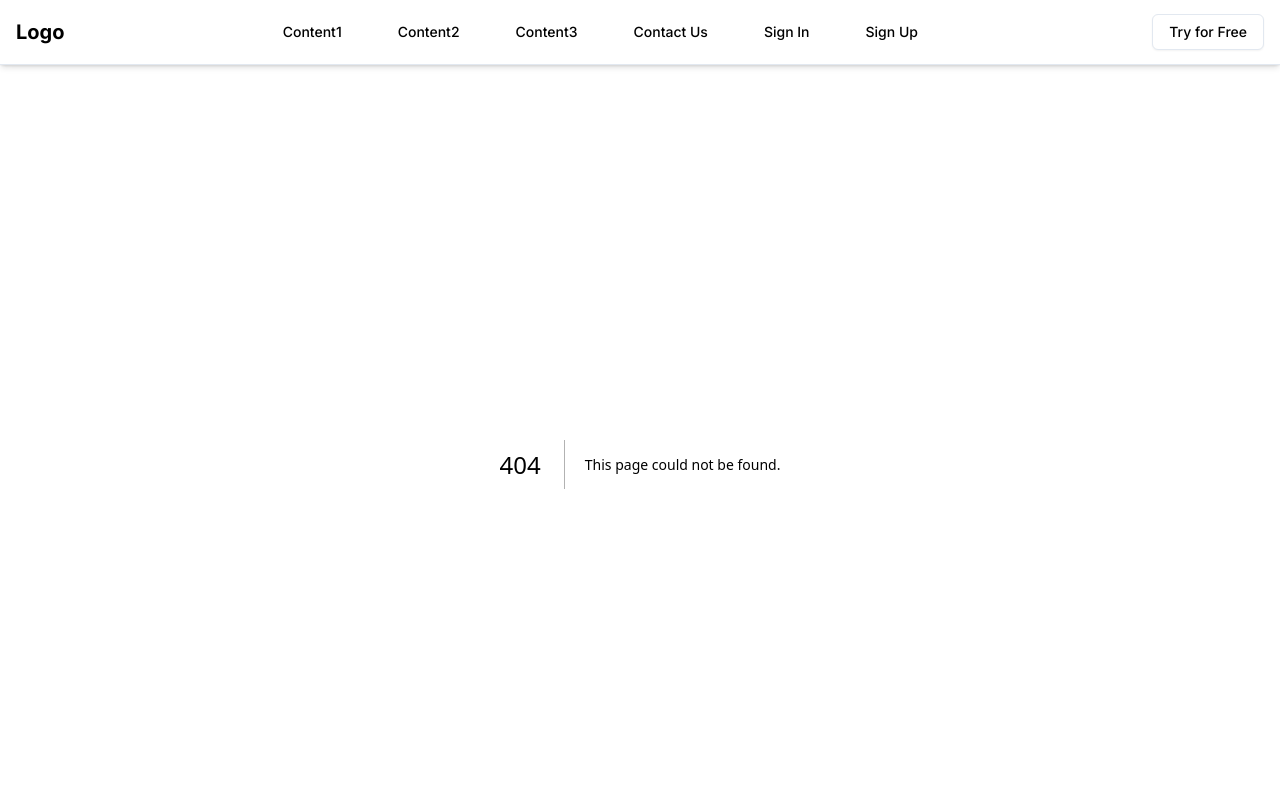
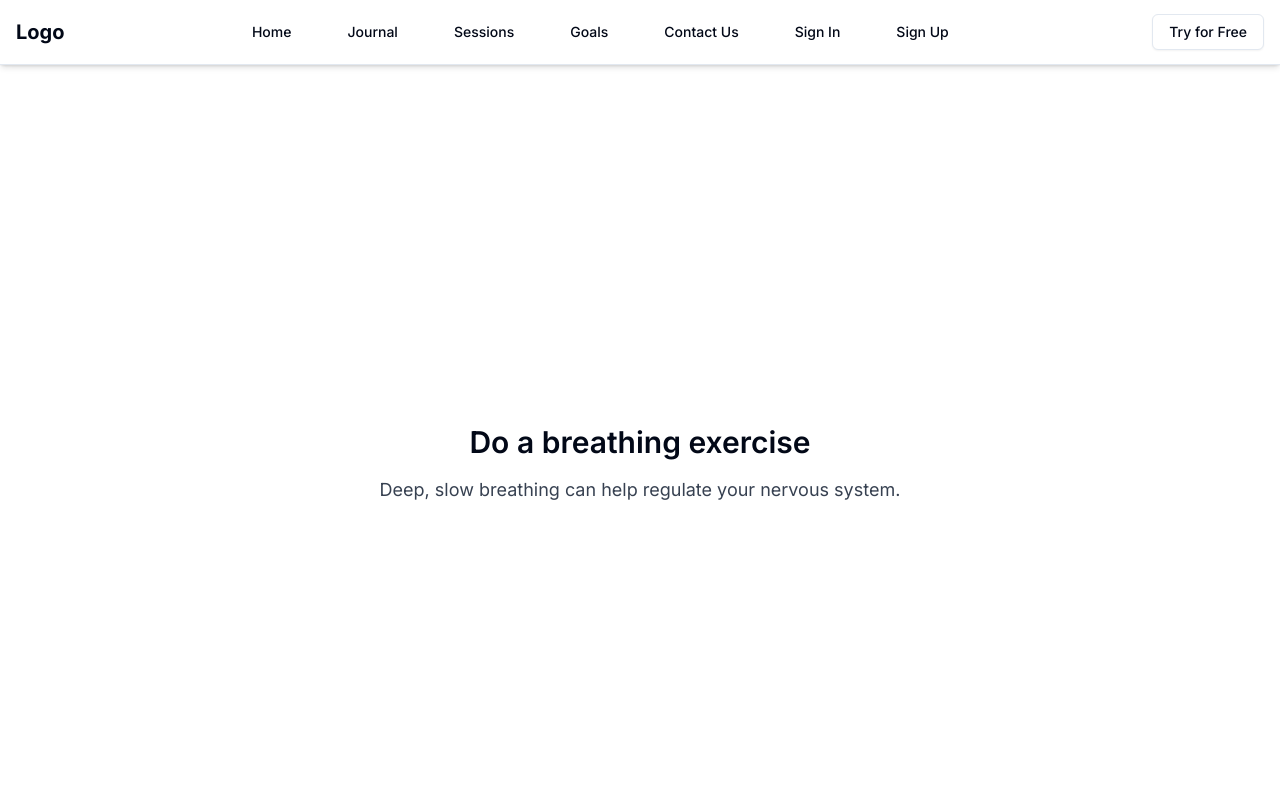
Before and after one commit to wwldavid/mental-health, a Next.js app: page /solution/do-breathing-exercise in a window 1280 px wide. Before the commit this address had no page. Shown: the top 800 px of the page. Built offline with nearby package versions, Linux system fonts and the light colour scheme.

Commit message:
Fix: removed secrets and re-committed safe files

```diff
--- a/jsconfig.json
+++ b/jsconfig.json
@@ -1,5 +1,6 @@
 {
   "compilerOptions": {
+    "baseUrl": ".",
     "paths": {
       "@/*": ["./src/*"]
     }
--- a/package.json
+++ b/package.json
@@ -17,6 +17,7 @@
     "class-variance-authority": "^0.7.1",
     "clsx": "^2.1.1",
     "express": "^5.1.0",
+    "framer-motion": "^12.12.1",
     "lucide-react": "^0.509.0",
     "next": "13.5.11",
     "next-auth": "^4.24.11",
--- /dev/null
+++ b/src/app/api/analyze/route.js
@@ -0,0 +1,34 @@
+import { NextResponse } from "next/server";
+import OpenAI from "openai";
+import suggestions from "@/lib/suggestions"; // 你的完整建议列表
+
+const openai = new OpenAI({
+  apiKey: process.env.OPENAI_API_KEY,
+});
+
+export async function POST(req) {
+  const body = await req.json();
+  const feeling = body.feeling;
+
+  const titlesList = suggestions.map((s) => s.title).join("\n- ");
+
+  const prompt = `The user said: "${feeling}". Suggest up to 4 helpful and empathetic activities they can try. Choose only from this list:\n\n- ${titlesList}\n\nReturn only a numbered list.`;
+
+  const completion = await openai.chat.completions.create({
+    model: "gpt-4",
+    messages: [{ role: "user", content: prompt }],
+  });
+
+  const content = completion.choices[0].message.content || "";
+  const returnedTitles = content
+    .split("\n")
+    .map((line) => line.replace(/^\d+\.\s*/, "").trim())
+    .filter(Boolean);
+
+  // 从完整列表中筛选，返回完整信息，最多4条
+  const filteredSuggestions = suggestions
+    .filter((s) => returnedTitles.includes(s.title))
+    .slice(0, 4);
+
+  return NextResponse.json({ suggestions: filteredSuggestions });
+}
--- /dev/null
+++ b/src/app/home1/page.js
@@ -0,0 +1,75 @@
+"use client";
+
+import { useState } from "react";
+import { useRouter } from "next/navigation";
+import { Textarea } from "@/components/ui/textarea";
+import { Button } from "@/components/ui/button";
+import { Card, CardContent } from "@/components/ui/card";
+import { motion, AnimatePresence } from "framer-motion";
+
+export default function Home() {
+  const [feeling, setFeeling] = useState("");
+  const [suggestions, setSuggestions] = useState([]);
+  const [loading, setLoading] = useState(false);
+  const router = useRouter();
+
+  const handleSubmit = async () => {
+    setLoading(true);
+    const res = await fetch("/api/analyze", {
+      method: "POST",
+      body: JSON.stringify({ feeling }),
+      headers: { "Content-Type": "application/json" },
+    });
+    const data = await res.json();
+    setSuggestions(data.suggestions);
+    setLoading(false);
+  };
+
+  return (
+    <main className="min-h-screen flex flex-col items-center justify-center p-6 bg-gradient-to-b from-sky-100 to-white">
+      <motion.h1
+        className="text-3xl sm:text-4xl font-serif text-center mb-6"
+        initial={{ opacity: 0, y: -30 }}
+        animate={{ opacity: 1, y: 0 }}
+        transition={{ duration: 1 }}
+      >
+        How are you feeling today?
+      </motion.h1>
+
+      <Textarea
+        value={feeling}
+        onChange={(e) => setFeeling(e.target.value)}
+        placeholder="e.g. I feel a bit anxious..."
+        className="max-w-xl w-full mb-4"
+        rows={3}
+      />
+
+      <Button onClick={handleSubmit} disabled={loading}>
+        {loading ? "Analyzing..." : "Get Suggestions"}
+      </Button>
+
+      <section className="mt-6 grid grid-cols-1 sm:grid-cols-2 gap-4 max-w-2xl w-full">
+        <AnimatePresence>
+          {suggestions.map((s, i) => (
+            <motion.div
+              key={i}
+              initial={{ opacity: 0, y: 10 }}
+              animate={{ opacity: 1, y: 0 }}
+              exit={{ opacity: 0 }}
+              transition={{ delay: i * 0.1 }}
+            >
+              <Card
+                onClick={() => router.push(`/solution/${s.slug}`)}
+                className="hover:shadow-xl transition cursor-pointer"
+              >
+                <CardContent className="p-4 text-center font-medium text-lg">
+                  {s.title}
+                </CardContent>
+              </Card>
+            </motion.div>
+          ))}
+        </AnimatePresence>
+      </section>
+    </main>
+  );
+}
--- /dev/null
+++ b/src/app/solution/[slug]/page.jsx
@@ -0,0 +1,21 @@
+"use client";
+
+import { useParams } from "next/navigation";
+import suggestions from "@/lib/suggestions";
+
+export default function SolutionPage() {
+  const { slug } = useParams();
+  const content = suggestions.find((s) => s.slug === slug);
+
+  if (!content)
+    return <div className="p-6 text-red-500">Solution not found.</div>;
+
+  return (
+    <main className="min-h-screen flex flex-col items-center justify-center p-6 bg-white">
+      <div className="max-w-2xl w-full text-center">
+        <h1 className="text-3xl font-semibold mb-4">{content.title}</h1>
+        <p className="text-lg text-gray-700">{content.description}</p>
+      </div>
+    </main>
+  );
+}
--- a/src/app/subitem1/page.js
+++ b/src/app/solution/music/page.jsx
@@ -3,6 +3,8 @@ import React from "react";
 import { Button } from "@/components/ui/button";
 import { useRouter } from "next/navigation";
 import AudioPlayer from "@/components/audioplayer";
+
+import suggestions from "@/lib/suggestions";
 
 const tracks = [
   {
@@ -21,8 +23,10 @@ const tracks = [
   },
 ];
 
-export default function Subitem1Page() {
+export default function MusicPage() {
   const router = useRouter();
+
+  const content = suggestions.find((s) => s.slug === "music");
 
   return (
     <div className="container mx-auto px-4 pt-24 pb-16">
@@ -35,7 +39,8 @@ export default function Subitem1Page() {
           Back
         </Button>
 
-        <h1 className="text-3xl font-bold mb-6">Subitem 1</h1>
+        <h1 className="text-3xl font-semibold mb-4">{content.title}</h1>
+        <p className="text-lg text-gray-700">{content.description}</p>
 
         <div className="flex flex-wrap justify-center gap-4">
           {tracks.map((track, index) => (
--- a/src/app/subitem3/page.js
+++ /dev/null
@@ -1,3 +0,0 @@
-export default function Subitem3Page() {
-  return <div className="container mx-auto px-4 pt-24 pb-16">Subitem3Page</div>;
-}
--- a/src/app/subitem9/page.js
+++ b/src/app/subitem9/page.js
@@ -1,3 +1,7 @@
 export default function Subitem9Page() {
-  return <div className="container mx-auto px-4 pt-24 pb-16">Subitem9Page</div>;
+  return (
+    <div className="container mx-auto px-4 pt-24 pb-16 bg-lime-200">
+      Subitem9Page
+    </div>
+  );
 }
--- a/src/components/Navbar.js
+++ b/src/components/Navbar.js
@@ -16,15 +16,14 @@ const Navbar = () => {
 
   const menuItems = [
     {
-      label: "Content1",
+      label: "Home",
       items: [
-        { name: "Subitem 1", path: "/subitem1" },
         { name: "Subitem 2", path: "/subitem2" },
-        { name: "Subitem 3", path: "/subitem3" },
+        { name: "home1", path: "/home1" },
       ],
     },
     {
-      label: "Content2",
+      label: "Journal",
       items: [
         { name: "user-room", path: "/user-room" },
         { name: "Subitem 5", path: "/subitem5" },
@@ -32,12 +31,16 @@ const Navbar = () => {
       ],
     },
     {
-      label: "Content3",
+      label: "Sessions",
       items: [
         { name: "doctor-room", path: "/doctor-room" },
         { name: "Subitem 8", path: "/subitem8" },
         { name: "Subitem 9", path: "/subitem9" },
       ],
+    },
+    {
+      label: "Goals",
+      items: [{ name: "Subitem 10", path: "/subitem10" }],
     },
   ];
 
--- /dev/null
+++ b/src/components/ui/card.jsx
@@ -0,0 +1,50 @@
+import * as React from "react"
+
+import { cn } from "@/lib/utils"
+
+const Card = React.forwardRef(({ className, ...props }, ref) => (
+  <div
+    ref={ref}
+    className={cn("rounded-xl border bg-card text-card-foreground shadow", className)}
+    {...props} />
+))
+Card.displayName = "Card"
+
+const CardHeader = React.forwardRef(({ className, ...props }, ref) => (
+  <div
+    ref={ref}
+    className={cn("flex flex-col space-y-1.5 p-6", className)}
+    {...props} />
+))
+CardHeader.displayName = "CardHeader"
+
+const CardTitle = React.forwardRef(({ className, ...props }, ref) => (
+  <div
+    ref={ref}
+    className={cn("font-semibold leading-none tracking-tight", className)}
+    {...props} />
+))
+CardTitle.displayName = "CardTitle"
+
+const CardDescription = React.forwardRef(({ className, ...props }, ref) => (
+  <div
+    ref={ref}
+    className={cn("text-sm text-muted-foreground", className)}
+    {...props} />
+))
+CardDescription.displayName = "CardDescription"
+
+const CardContent = React.forwardRef(({ className, ...props }, ref) => (
+  <div ref={ref} className={cn("p-6 pt-0", className)} {...props} />
+))
+CardContent.displayName = "CardContent"
+
+const CardFooter = React.forwardRef(({ className, ...props }, ref) => (
+  <div
+    ref={ref}
+    className={cn("flex items-center p-6 pt-0", className)}
+    {...props} />
+))
+CardFooter.displayName = "CardFooter"
+
+export { Card, CardHeader, CardFooter, CardTitle, CardDescription, CardContent }
--- /dev/null
+++ b/src/lib/suggestions.js
@@ -0,0 +1,67 @@
+const suggestions = [
+  {
+    slug: "walk",
+    title: "Take a walk",
+    description:
+      "A short walk outdoors can help clear your mind and lift your mood.",
+  },
+  {
+    slug: "music",
+    title: "Listen to calming music",
+    description: "Soothing music can reduce stress and promote relaxation.",
+  },
+  {
+    slug: "consult",
+    title: "Talk to a therapist",
+    description:
+      "Speaking with a professional can provide guidance and support.",
+  },
+  {
+    slug: "meditation",
+    title: "Try meditation",
+    description: "Practice mindfulness to stay grounded and reduce anxiety.",
+  },
+  {
+    slug: "write-journal",
+    title: "Write in a journal",
+    description: "Journaling helps you process thoughts and emotions.",
+  },
+  {
+    slug: "call-friend",
+    title: "Call a friend",
+    description: "Connecting with a loved one can be comforting and grounding.",
+  },
+  {
+    slug: "watch-something-funny",
+    title: "Watch something funny",
+    description:
+      "Laughter releases endorphins and can instantly boost your mood.",
+  },
+  {
+    slug: "do-breathing-exercise",
+    title: "Do a breathing exercise",
+    description: "Deep, slow breathing can help regulate your nervous system.",
+  },
+  {
+    slug: "drink-water",
+    title: "Drink a glass of water",
+    description: "Hydration affects your mood and energy levels.",
+  },
+  {
+    slug: "read-a-book",
+    title: "Read a book",
+    description: "Getting lost in a story can offer calm and perspective.",
+  },
+  {
+    slug: "take-a-nap",
+    title: "Take a short nap",
+    description: "Rest can reset your emotions and reduce fatigue.",
+  },
+  {
+    slug: "gratitude-list",
+    title: "Write a gratitude list",
+    description: "Focusing on what you’re grateful for can shift your mindset.",
+  },
+];
+
+export default suggestions;
```
Also changed, not shown: 2 other files (tests, documents, lock files or other folders).
